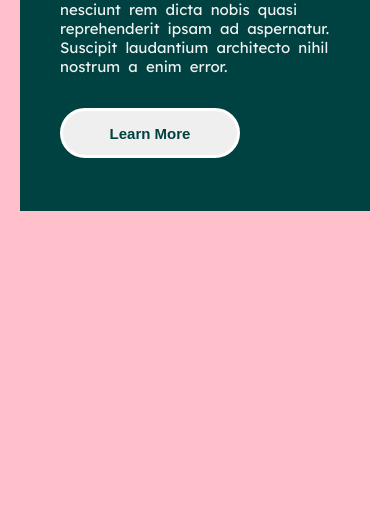
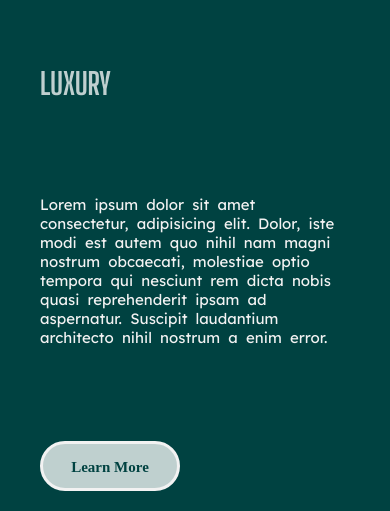
Before and after one commit to Kashyap-Pandya/100daysofcode, a plain HTML site: page Day 6 - 5 Jul/3 column preview/3 column/index.html in a window 390 px wide. Shown: the part 1289-1800 px from the top of the page. Before the commit the page ends 1500 px from the top, so only its background shows below. Drawn offline with Linux system fonts and the light colour scheme.

Commit message:
[IMP] fixed the link active issue and made it responsive

```diff
--- a/Day 6 - 5 Jul/3 column preview/3 column/index.html
+++ b/Day 6 - 5 Jul/3 column preview/3 column/index.html
@@ -28,7 +28,7 @@
                     maiores dignissimos et illum quia beatae totam, modi ullam porro culpa asperiores!
                 </p>
 
-                <button class="learn-more-sedans" id="learn-more"><a href="#">Learn More</a></button>
+                <a class=" button" href ="#" id="sedans">Learn More </a>
             </div>
             <div class="suvs">
                 <img src="./images/icon-suvs.svg" alt="" class="logo">
@@ -38,7 +38,8 @@
                     excepturi, sunt ex inventore, provident sapiente magni! Est distinctio dolores minus rem vero non
                     maiores dignissimos et illum quia beatae totam, modi ullam porro culpa asperiores!
                 </p>
-                <button class="learn-more-suvs" id="learn-more"><a href="#">Learn More</a></button>
+
+                <a class="button" id="suvs" href ="#">Learn More </a>
             </div>
             <div class="luxury">
                 <img src="./images/icon-luxury.svg" alt="" class="logo">
@@ -48,8 +49,8 @@
                     magni nostrum obcaecati, molestiae optio tempora qui nesciunt rem dicta nobis quasi reprehenderit
                     ipsam ad aspernatur. Suscipit laudantium architecto nihil nostrum a enim error.
                 </p>
-                <button class="learn-more-luxury" id="learn-more"> <a href="#"> Learn More
-                    </a></button>
+
+                    <a class="button"  id="luxury" href ="#">Learn More </a>
             </div>
         </div>
     </section>
--- a/Day 6 - 5 Jul/3 column preview/3 column/style.css
+++ b/Day 6 - 5 Jul/3 column preview/3 column/style.css
@@ -6,17 +6,14 @@
   --para-text: hsla(0, 0%, 100%, 0.75);
   --buttons-gray: hsl(0, 0%, 95%);
 
-
   /*Font family*/
 
-    --car-font: 'Big Shoulders Display';
+  --car-font: "Big Shoulders Display";
   --bold-header: 700;
 
-    --car-para: 'Lexend Deca';
+  --car-para: "Lexend Deca";
   --regular: 400;
-
 }
-
 
 * {
   padding: 0;
@@ -26,7 +23,7 @@
 }
 
 section {
-    margin: 0 50%
+  margin: 0 50%;
 }
 
 .main {
@@ -34,7 +31,6 @@ section {
   grid-template-columns: repeat(3, 1fr);
   place-content: center;
   height: 100vh;
-
 }
 
 .sedans,
@@ -47,11 +43,7 @@ section {
   width: 350px;
   height: 500px;
   padding: 20px 40px;
-
-
 }
-
-
 
 .sedans {
   background-color: var(--sedans-orange);
@@ -71,7 +63,6 @@ section {
   font-size: 2rem;
 }
 
-
 .car {
   color: var(--para-text);
 }
@@ -83,56 +74,68 @@ section {
   font-weight: var(--regular);
 }
 
-button {
-    width: 180px;
+.button {
+  width: 140px;
   height: 50px;
   border-radius: 40px;
-    border-color: var(--buttons-gray);
-    border: 3px solid white;
+background-color: var(--para-text);
+  display: inline-block;
+   border:3px solid var(--buttons-gray);
+  padding-top: 15px;
+  text-align: center;
+  font-weight: var(--bold-header);
+
 }
 
-
-.learn-more-sedans a {
-    color: var(--sedans-orange);
-}
-
-.learn-more-suvs a {
-    color: var(--suvs-cyan);
-}
-
-.learn-more-luxury a {
-    color: var(--luxury-dark-cyan);
-}
-
-/* on active state */
-
-a:active {
-    color: var(--para-text);
-    cursor: pointer;
-}
-
-.learn-more-sedans:active {
-    background-color: var(--sedans-orange);
-}
-
-.learn-more-suvs:active {
-    background-color: var(--suvs-cyan);
-}
-
-.learn-more-luxury:active {
-    background-color: var(--luxury-dark-cyan);
+a:visited {
+    color: green;
 }
 
 a {
   text-decoration: none;
   font-weight: var(--bold-header);
+  /* color: var(--para-text); */
+}
+
+#sedans {
+  color: var(--sedans-orange);
+  background-color: var(--para-text);
+}
+
+#suvs {
+  color: var(--suvs-cyan);
+  background-color: var(--para-text);
+}
+
+#luxury {
+  color: var(--luxury-dark-cyan);
+  background-color: var(--para-text);
+}
+
+/* on active state */
+
+#sedans:active {
+    background-color: var(--sedans-orange);
     color: var(--para-text);
+}
 
+#suvs:active {
+    background-color: var(--suvs-cyan);
+    color: var(--para-text);
+}
+
+#luxury:active {
+    background-color: var(--luxury-dark-cyan);
+    color: var(--para-text);
 }
 
 
 @media only screen and (max-width: 750px) {
-
+  section {
+      margin: 0 auto;
+      display:flex;
+      justify-content:center;
+  }
 
     .main {
     display: flex;
@@ -140,20 +143,19 @@ a {
     align-items: center;
     justify-content: space-evenly;
     height: auto;
+    /* width:375px; */
+    width:100vw;
   }
 }
 
-@media only screen and (max-width:1080px) {
-    body {
-        background-color: pink;
+@media only screen and (max-width: 1080px) {
+
+
+  section {
+    margin: 0 auto;
+    display:flex;
+    justify-content:center;
 }
-
-    .main {
-        display: flex;
-        justify-content: center;
-        align-items: center;
-    }
-
 
  .sedans,
   .suvs,
@@ -161,11 +163,9 @@ a {
     display: flex;
     flex-direction: column;
     align-items: flex-start;
-        justify-content: space-evenly;
-        width: 350px;
-        height: 500px;
+    justify-content: space-between;
+    width: auto;
+    height: 600px;
     padding: 20px 40px;
-
-
   }
 }
```
Lines whose indentation alone changed are shown as unchanged.
